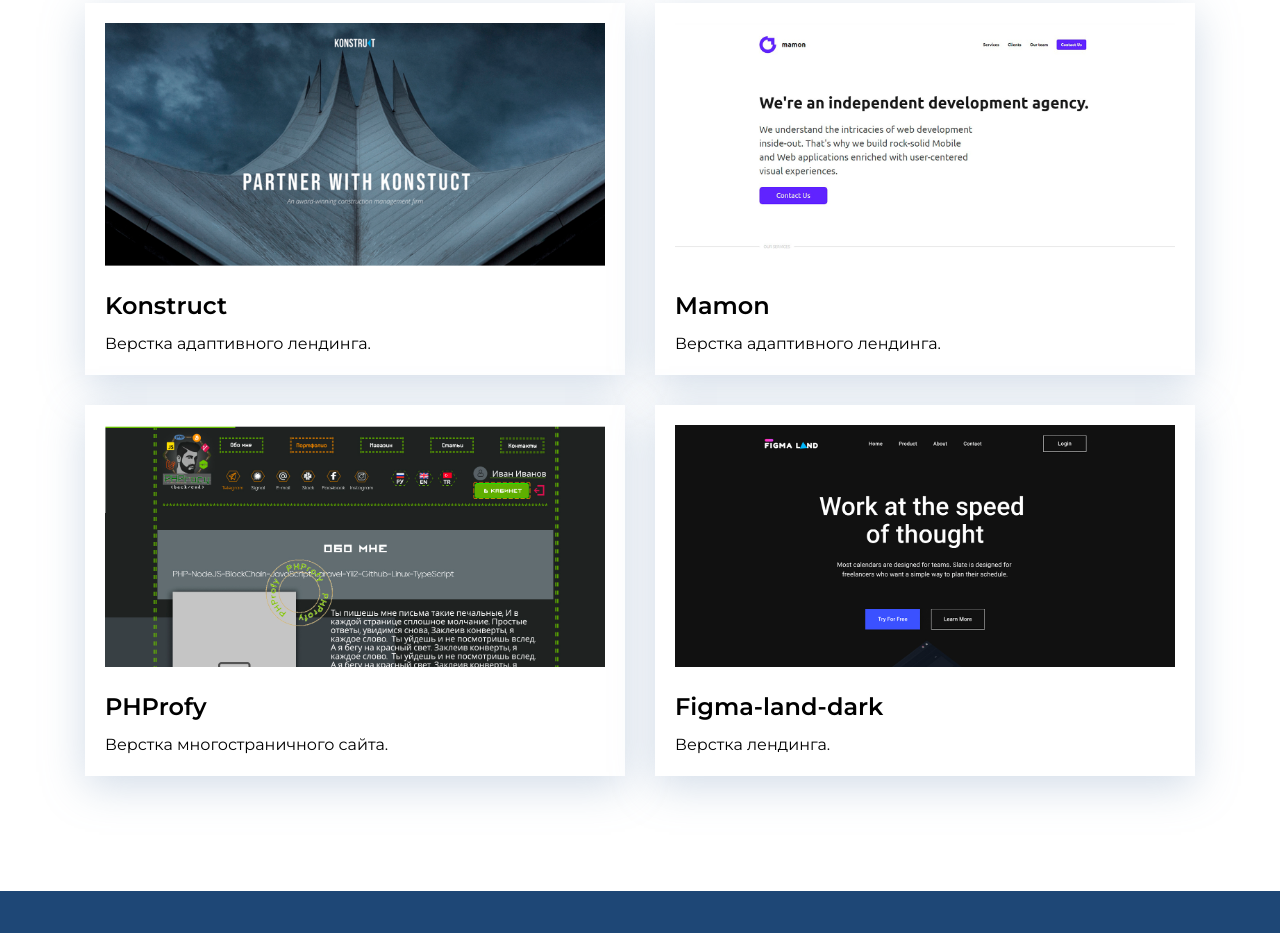
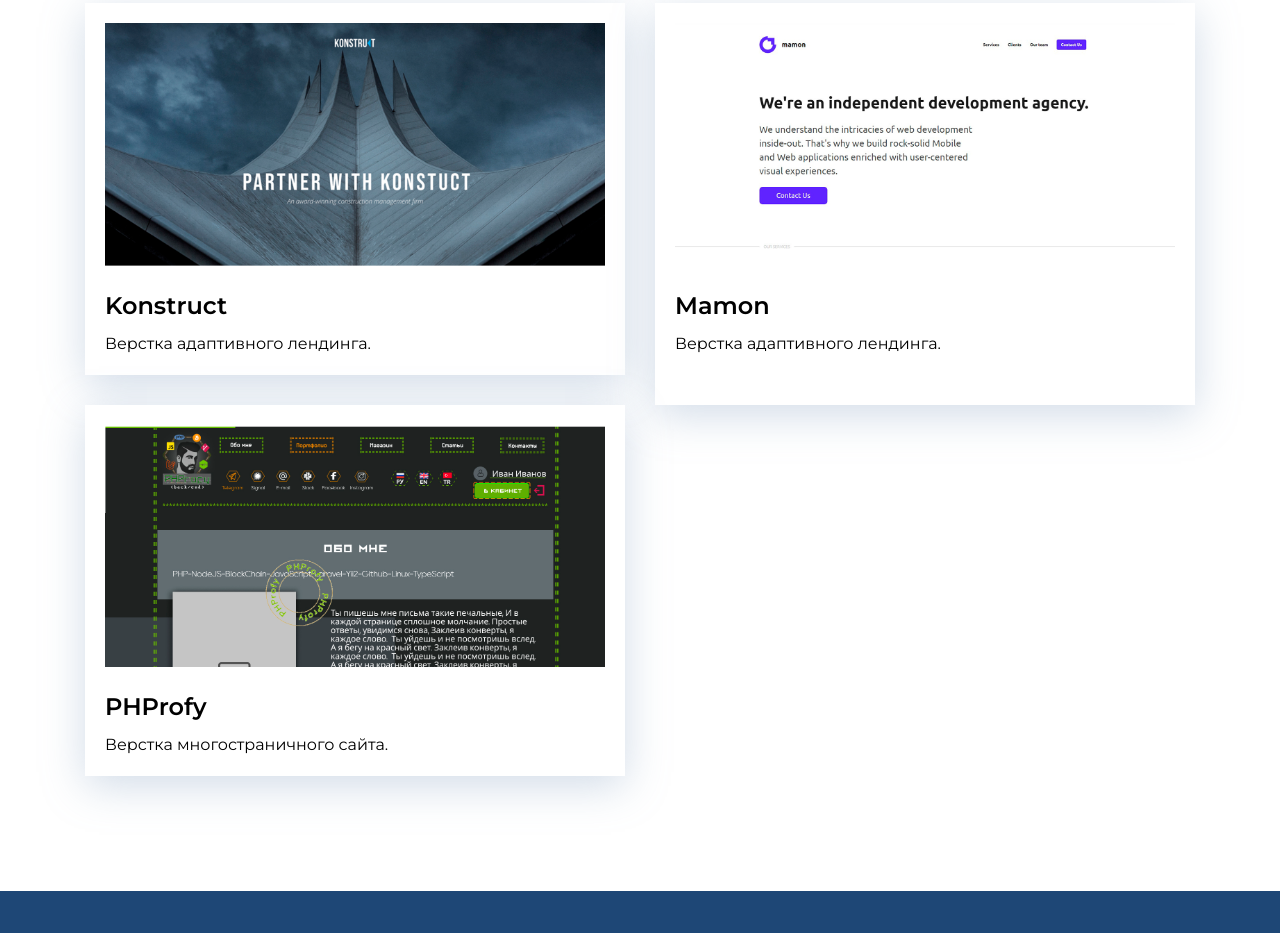
Before and after one commit to Antonio8/portfolio, a plain HTML site: page index.html in a window 1280 px wide. Shown: the part 1007-1940 px from the top of the page. Drawn offline with Linux system fonts and the light colour scheme; files whose address does not match are found by name.

Commit message:
Update index.html

```diff
--- a/index.html
+++ b/index.html
@@ -55,14 +55,6 @@
                         </a>
                     </div>
 
-                    <div class="card">
-                        <a target="_blank" class="card-link" href="https://antonio8.github.io/figma-land-dark/">
-                            <img class="card-img" src="img/figma-land-dark.jpg" alt="figma-land-dark">
-                            <h3 class="card-title">Figma-land-dark</h3>
-                            <p>Верстка лендинга.</p>
-                        </a>
-                    </div>
-
                 </div>
             </div>
         </section>
```
